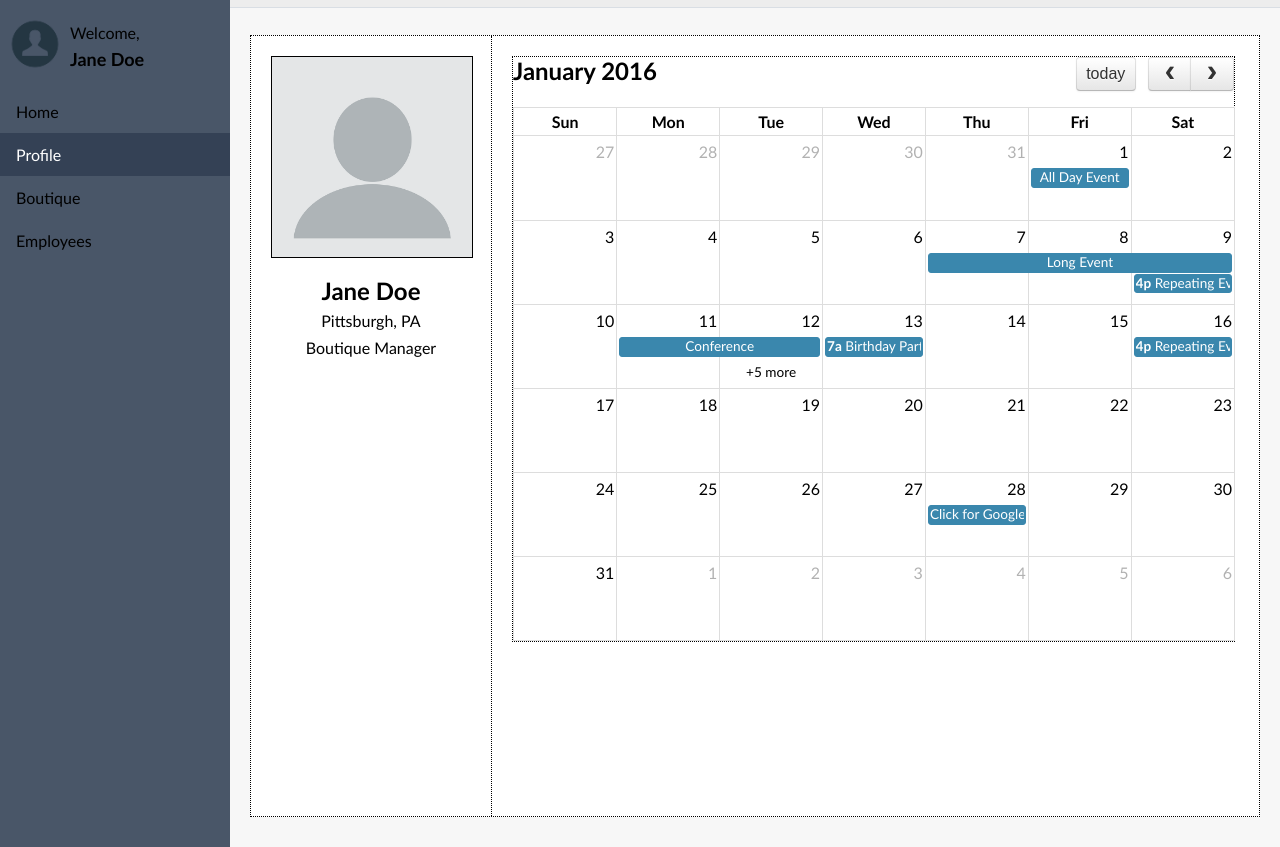
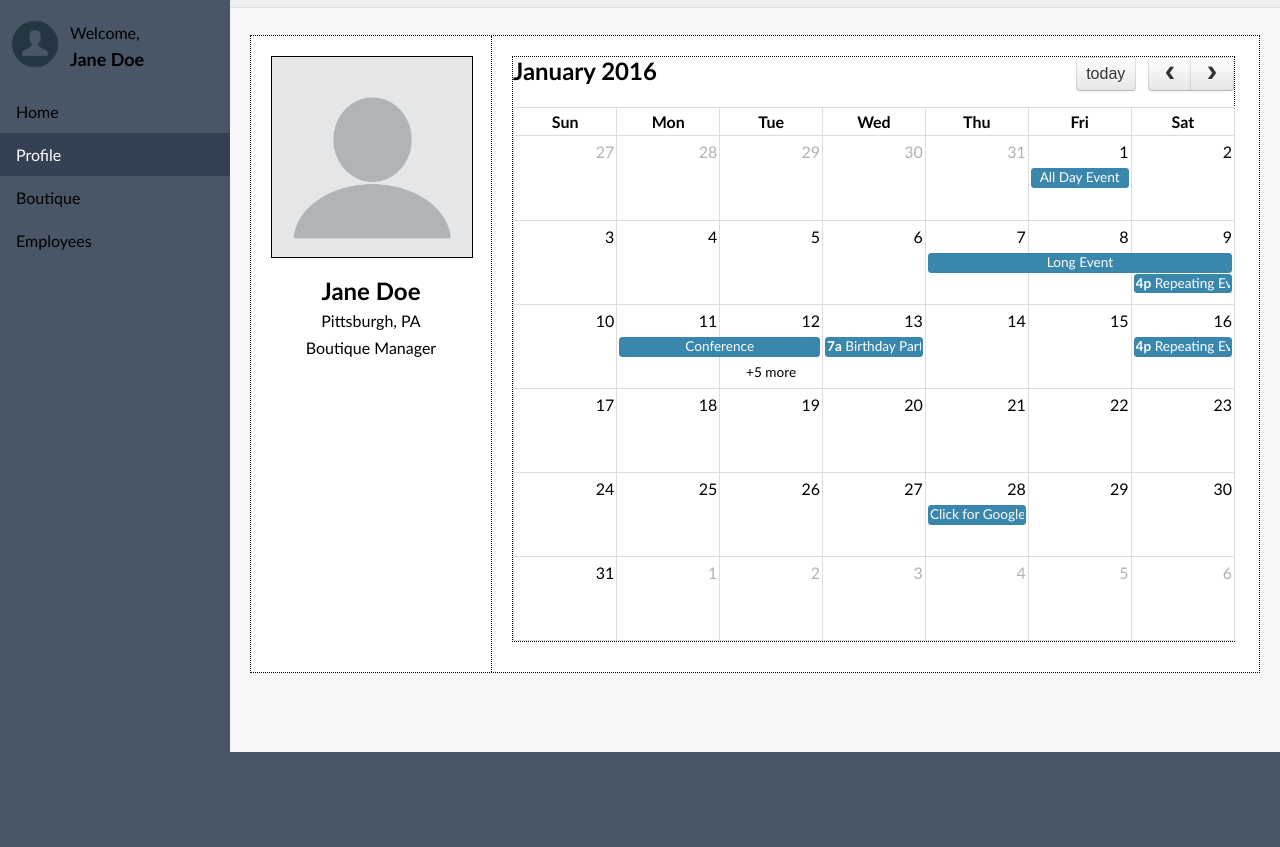
Before and after one commit to sjarkconsulting/67-250-Term-Project, a plain HTML site: page manager-profile.html in a window 1280 px wide. Shown: the part 52-899 px from the top of the page. After the commit the page ends 804 px from the top, so only its background shows below. Drawn offline with Linux system fonts and the light colour scheme.

Commit message:
Added files via upload

```diff
--- a/css/styles.css
+++ b/css/styles.css
@@ -231,8 +231,9 @@ body {
 	background-color: white;
 	border: 1px dotted black;
 	margin: 10px 0px;
+	display: inline-block;
+	text-align: center;
 
-	text-align: center;
 }
 
 #main .small-box {
@@ -262,13 +263,16 @@ body {
 }
 
 
+.graph {
+	width: 100%;
+}
+
 /* =============================================================================
 	PROFILE
 ============================================================================= */
 #profile {
-	height: 780px;
+	height: calc(100% - 93px);
 }
-
 #user-info {
 	width: 200px;
 	margin: 20px 20px 20px 20px;
@@ -285,7 +289,7 @@ body {
 
 #user-content {
 	width: calc(100% - 285px);
-	height: 750px;
+
 	padding: 10px 20px 20px;
 	float: left;
 	border-left: 1px dotted black;
```
